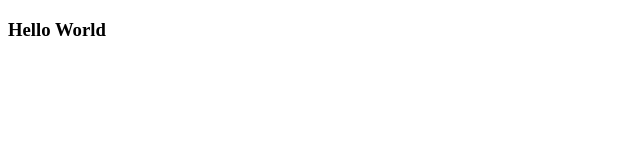
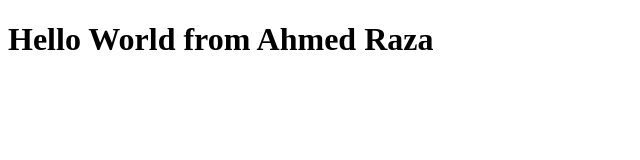
Before and after one commit to ahmedraza55592/learning_repository, a plain HTML site: page index.html in a window 1280 px wide. Shown: the whole page, without its empty margins (0-640 px from the left). Drawn offline with Linux system fonts and the light colour scheme.

Commit message:
Updated index.html
updated

```diff
--- a/index.html
+++ b/index.html
@@ -6,6 +6,6 @@
     <title>Web Application</title>
 </head>
 <body>
-    <h3>Hello World</h3>
+    <h1>Hello World from Ahmed Raza</h1>
 </body>
 </html>
```
